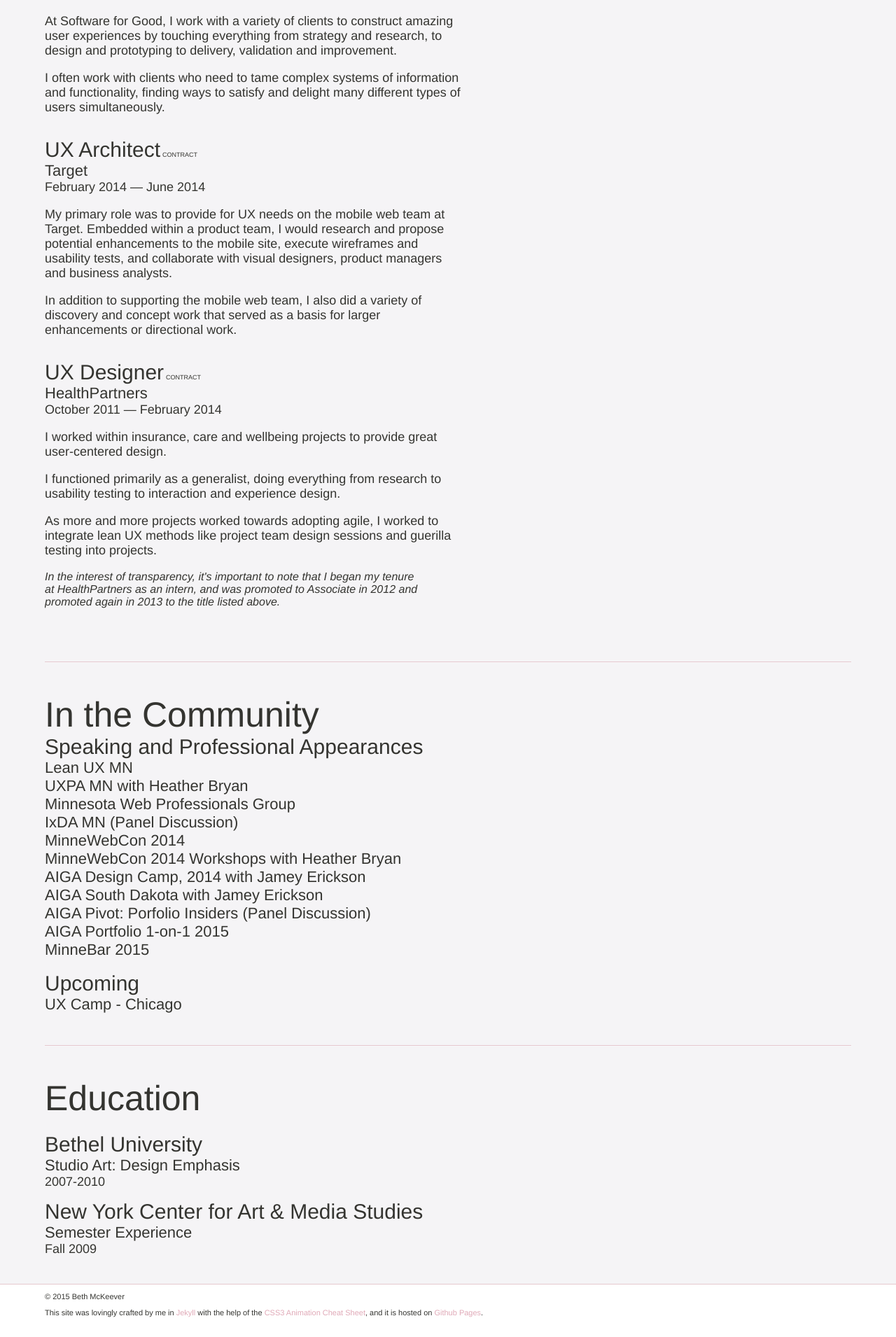
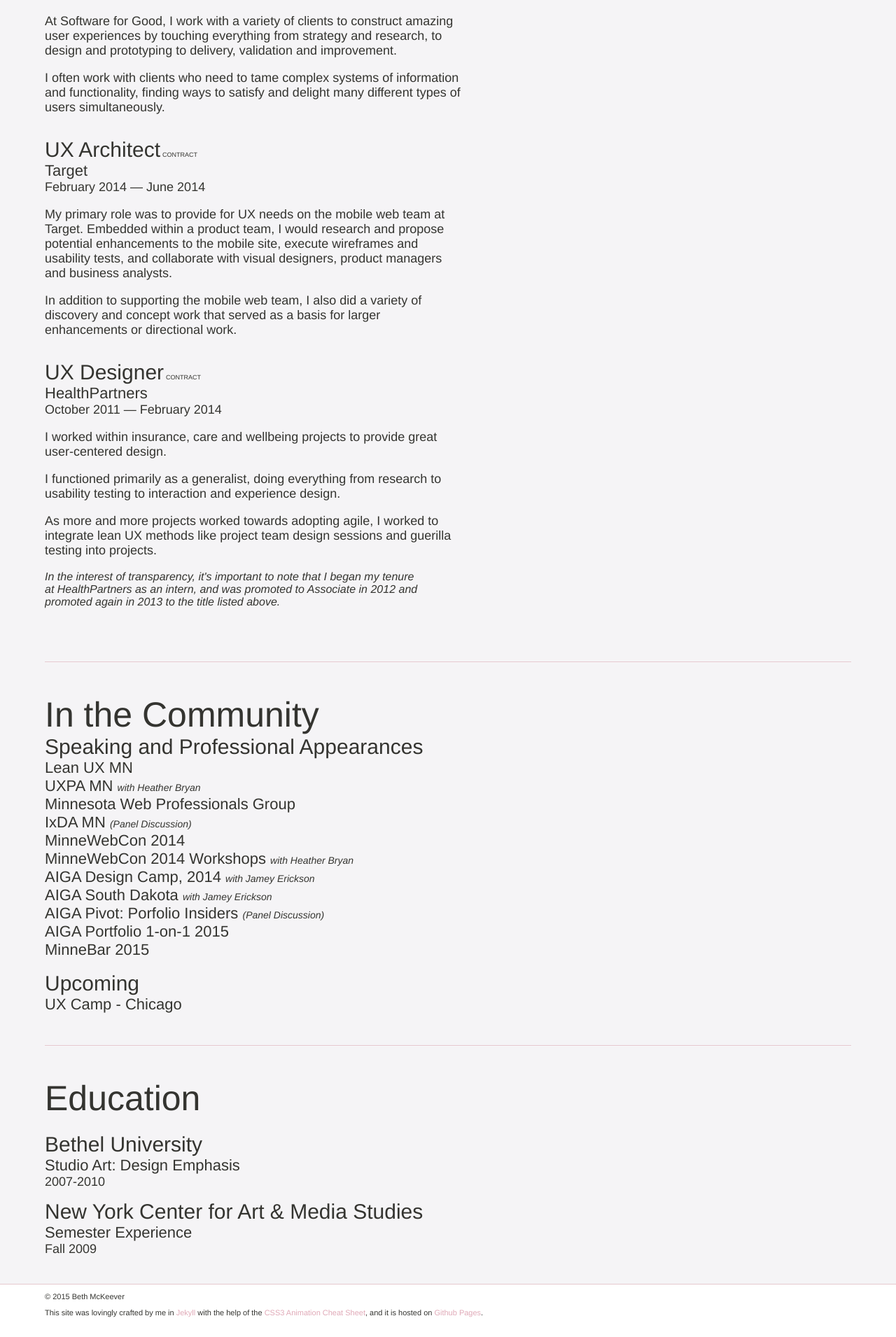
Before and after one commit to linoleumtile/linoleumtile.github.io, a Jekyll site: the page built from resume.html, in a window 1280 px wide. Shown: the part 744-2654 px from the top of the page at 70% size. Built offline with Jekyll 4.4.1, drawn with Linux system fonts in a browser that asks for light colours; nearby versions of some CDN libraries; some web fonts are replaced; Markdown is read by kramdown in place of the engine named in the settings; comment, search, counter and statistics services are not loaded.

Commit message:
adding a style definition for other speakers

```diff
--- a/css/main.css
+++ b/css/main.css
@@ -299,6 +299,11 @@
 	font-size: 16px;
 }
 
+.other-speaker {
+	font-style: italic;
+	font-size: 14px;
+}
+
 /*****************************************************************************/
 /*
 /* Footer
```
